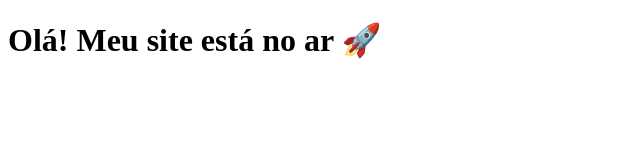
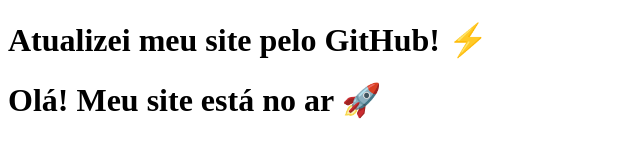
Before and after one commit to dvlana/dvlana, a plain HTML site: page index.html in a window 1280 px wide. Shown: the whole page, without its empty margins (0-640 px from the left). Drawn offline with Linux system fonts and the light colour scheme.

Commit message:
Update index.html

```diff
--- a/index.html
+++ b/index.html
@@ -5,6 +5,7 @@
   <title>Meu Projeto</title>
 </head>
 <body>
+<h1>Atualizei meu site pelo GitHub! ⚡</h1>
   <h1>Olá! Meu site está no ar 🚀</h1>
 </body>
 </html>
```
